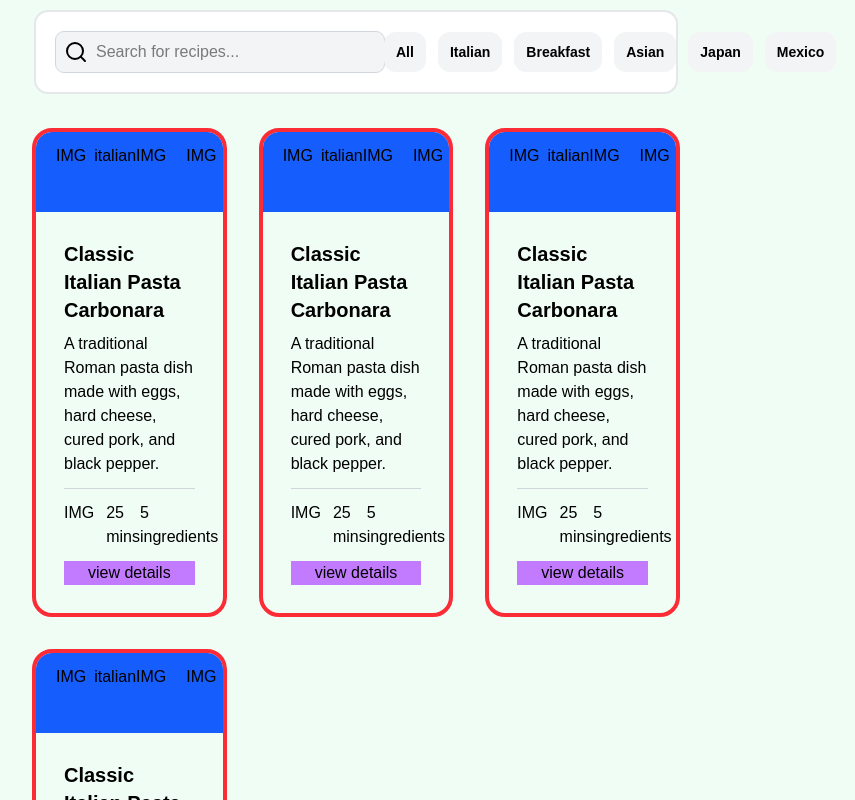
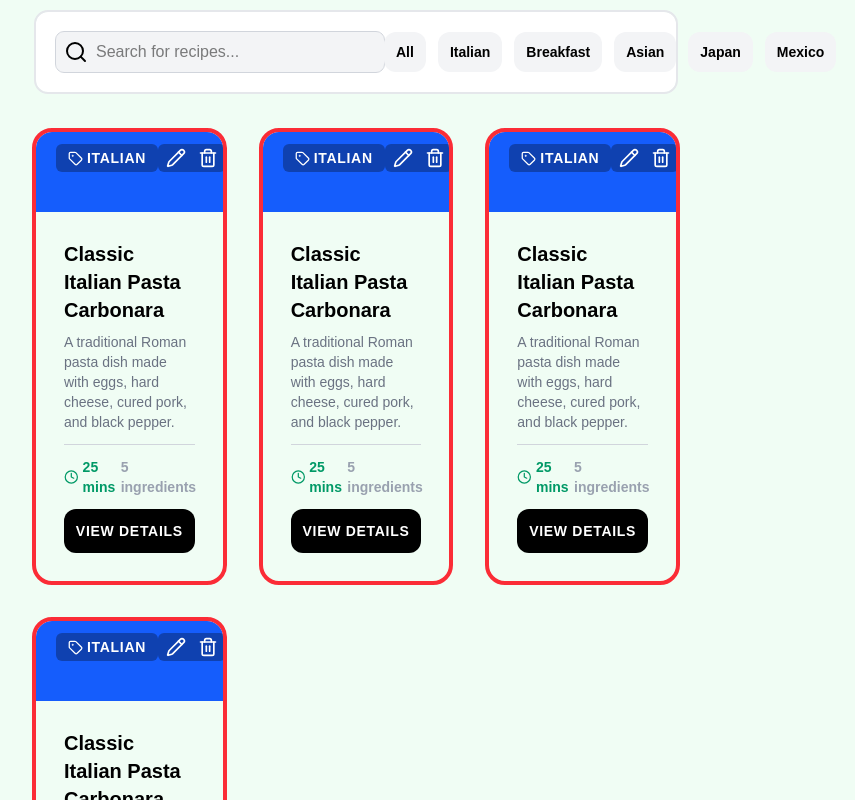
Before and after one commit to M-Ulmann/culinary-book, a Next.js app: page / in a window 1280 px wide. Shown: the part 420-1220 px from the top of the page, without its empty margins (284-1139 px from the left). Built offline with nearby package versions, Linux system fonts and the light colour scheme.

Commit message:
Upraveny design receptu v gridu

```diff
--- a/app/page.tsx
+++ b/app/page.tsx
@@ -1,4 +1,4 @@
-import { Trash, Pencil, TagIcon, Clock, MoonStar, Sun, Search } from "lucide-react";
+import { Trash, Pencil, Clock, MoonStar, Sun, Search, Tag } from "lucide-react";
 import Utensils from '@/public/utensils.png'
 import Image from "next/image";
 
@@ -97,20 +97,20 @@ export default function Home(){
 
         <div className="grid grid-cols-3 gap-10 ">
 
-          <div className="rounded-2xl outline-4 outline-red-500">
-            <div className="flex flex-row justify-between h-20 bg-blue-600 rounded-t-2xl px-5 py-3">
-              <div className="flex flex-row gap-2">
-                <p>IMG</p>
+          <div className="rounded-2xl outline-4 outline-red-500 hover:shadow-2xl hover:-translate-y-1.5 transition">
+            <div className="flex flex-row justify-between items-start h-20 bg-blue-600 rounded-t-2xl px-5 py-3">
+              <div className="flex flex-row gap-1 items-center bg-black/30 text-white px-3 py-1 rounded-md font-bold uppercase text-sm tracking-wider">
+                <Tag size={15}/>
                 <p>italian</p>
               </div>
 
-              <div className="flex flex-row items-start gap-5">
-                <button>
-                  <p>IMG</p>
+              <div className="flex flex-row gap-3 items-center bg-black/30 text-white px-2 py-1 rounded-md uppercase">
+                <button className="hover:text-amber-400">
+                  <Pencil size={20}/>
                 </button>
 
-                <button>
-                  <p>IMG</p>
+                <button className="hover:text-amber-400">
+                  <Trash size={20}/>
                 </button>
               </div>
             </div>
@@ -121,23 +121,23 @@ export default function Home(){
                 <h3 className="text-xl font-extrabold capitalize">
                   classic italian pasta carbonara
                 </h3>
-                <p>
+                <p className="text-gray-500 text-sm">
                   A traditional Roman pasta dish made with eggs, hard cheese, cured pork, and black pepper.
                 </p>
               </div>
 
               <div className="flex flex-row justify-between">
-                <div className="flex flex-row gap-3">
-                  <p>IMG</p>
+                <div className="flex flex-row gap-1 text-emerald-600 text-sm items-center font-bold">
+                  <Clock size={20}/>
                   <p>25 mins</p>
                 </div>
 
-                <p>
+                <p className="text-gray-400 text-sm font-bold">
                   5 ingredients
                 </p>
               </div>
 
-              <button className="bg-purple-400">
+              <button className="bg-black py-3 text-white font-bold uppercase tracking-wider rounded-xl text-sm hover:bg-emerald-600 transition">
                 view details
               </button>
             </section>
@@ -145,20 +145,20 @@ export default function Home(){
 
           </div>
 
-          <div className="rounded-2xl outline-4 outline-red-500">
-            <div className="flex flex-row justify-between h-20 bg-blue-600 rounded-t-2xl px-5 py-3">
-              <div className="flex flex-row gap-2">
-                <p>IMG</p>
+          <div className="rounded-2xl outline-4 outline-red-500 hover:shadow-2xl hover:-translate-y-1.5 transition">
+            <div className="flex flex-row justify-between items-start h-20 bg-blue-600 rounded-t-2xl px-5 py-3">
+              <div className="flex flex-row gap-1 items-center bg-black/30 text-white px-3 py-1 rounded-md font-bold uppercase text-sm tracking-wider">
+                <Tag size={15}/>
                 <p>italian</p>
               </div>
 
-              <div className="flex flex-row items-start gap-5">
-                <button>
-                  <p>IMG</p>
+              <div className="flex flex-row gap-3 items-center bg-black/30 text-white px-2 py-1 rounded-md uppercase">
+                <button className="hover:text-amber-400">
+                  <Pencil size={20}/>
                 </button>
 
-                <button>
-                  <p>IMG</p>
+                <button className="hover:text-amber-400">
+                  <Trash size={20}/>
                 </button>
               </div>
             </div>
@@ -169,23 +169,23 @@ export default function Home(){
                 <h3 className="text-xl font-extrabold capitalize">
                   classic italian pasta carbonara
                 </h3>
-                <p>
+                <p className="text-gray-500 text-sm">
                   A traditional Roman pasta dish made with eggs, hard cheese, cured pork, and black pepper.
                 </p>
               </div>
 
               <div className="flex flex-row justify-between">
-                <div className="flex flex-row gap-3">
-                  <p>IMG</p>
+                <div className="flex flex-row gap-1 text-emerald-600 text-sm items-center font-bold">
+                  <Clock size={20}/>
                   <p>25 mins</p>
                 </div>
 
-                <p>
+                <p className="text-gray-400 text-sm font-bold">
                   5 ingredients
                 </p>
               </div>
 
-              <button className="bg-purple-400">
+              <button className="bg-black py-3 text-white font-bold uppercase tracking-wider rounded-xl text-sm hover:bg-emerald-600 transition">
                 view details
               </button>
             </section>
@@ -193,20 +193,20 @@ export default function Home(){
 
           </div>
 
-          <div className="rounded-2xl outline-4 outline-red-500">
-            <div className="flex flex-row justify-between h-20 bg-blue-600 rounded-t-2xl px-5 py-3">
-              <div className="flex flex-row gap-2">
-                <p>IMG</p>
+          <div className="rounded-2xl outline-4 outline-red-500 hover:shadow-2xl hover:-translate-y-1.5 transition">
+            <div className="flex flex-row justify-between items-start h-20 bg-blue-600 rounded-t-2xl px-5 py-3">
+              <div className="flex flex-row gap-1 items-center bg-black/30 text-white px-3 py-1 rounded-md font-bold uppercase text-sm tracking-wider">
+                <Tag size={15}/>
                 <p>italian</p>
               </div>
 
-              <div className="flex flex-row items-start gap-5">
-                <button>
-                  <p>IMG</p>
+              <div className="flex flex-row gap-3 items-center bg-black/30 text-white px-2 py-1 rounded-md uppercase">
+                <button className="hover:text-amber-400">
+                  <Pencil size={20}/>
                 </button>
 
-                <button>
-                  <p>IMG</p>
+                <button className="hover:text-amber-400">
+                  <Trash size={20}/>
                 </button>
               </div>
             </div>
@@ -217,23 +217,23 @@ export default function Home(){
                 <h3 className="text-xl font-extrabold capitalize">
                   classic italian pasta carbonara
                 </h3>
-                <p>
+                <p className="text-gray-500 text-sm">
                   A traditional Roman pasta dish made with eggs, hard cheese, cured pork, and black pepper.
                 </p>
               </div>
 
               <div className="flex flex-row justify-between">
-                <div className="flex flex-row gap-3">
-                  <p>IMG</p>
+                <div className="flex flex-row gap-1 text-emerald-600 text-sm items-center font-bold">
+                  <Clock size={20}/>
                   <p>25 mins</p>
                 </div>
 
-                <p>
+                <p className="text-gray-400 text-sm font-bold">
                   5 ingredients
                 </p>
               </div>
 
-              <button className="bg-purple-400">
+              <button className="bg-black py-3 text-white font-bold uppercase tracking-wider rounded-xl text-sm hover:bg-emerald-600 transition">
                 view details
               </button>
             </section>
@@ -241,20 +241,20 @@ export default function Home(){
 
           </div>
 
-          <div className="rounded-2xl outline-4 outline-red-500">
-            <div className="flex flex-row justify-between h-20 bg-blue-600 rounded-t-2xl px-5 py-3">
-              <div className="flex flex-row gap-2">
-                <p>IMG</p>
+          <div className="rounded-2xl outline-4 outline-red-500 hover:shadow-2xl hover:-translate-y-1.5 transition">
+            <div className="flex flex-row justify-between items-start h-20 bg-blue-600 rounded-t-2xl px-5 py-3">
+              <div className="flex flex-row gap-1 items-center bg-black/30 text-white px-3 py-1 rounded-md font-bold uppercase text-sm tracking-wider">
+                <Tag size={15}/>
                 <p>italian</p>
               </div>
 
-              <div className="flex flex-row items-start gap-5">
-                <button>
-                  <p>IMG</p>
+              <div className="flex flex-row gap-3 items-center bg-black/30 text-white px-2 py-1 rounded-md uppercase">
+                <button className="hover:text-amber-400">
+                  <Pencil size={20}/>
                 </button>
 
-                <button>
-                  <p>IMG</p>
+                <button className="hover:text-amber-400">
+                  <Trash size={20}/>
                 </button>
               </div>
             </div>
@@ -265,23 +265,23 @@ export default function Home(){
                 <h3 className="text-xl font-extrabold capitalize">
                   classic italian pasta carbonara
                 </h3>
-                <p>
+                <p className="text-gray-500 text-sm">
                   A traditional Roman pasta dish made with eggs, hard cheese, cured pork, and black pepper.
                 </p>
               </div>
 
               <div className="flex flex-row justify-between">
-                <div className="flex flex-row gap-3">
-                  <p>IMG</p>
+                <div className="flex flex-row gap-1 text-emerald-600 text-sm items-center font-bold">
+                  <Clock size={20}/>
                   <p>25 mins</p>
                 </div>
 
-                <p>
+                <p className="text-gray-400 text-sm font-bold">
                   5 ingredients
                 </p>
               </div>
 
-              <button className="bg-purple-400">
+              <button className="bg-black py-3 text-white font-bold uppercase tracking-wider rounded-xl text-sm hover:bg-emerald-600 transition">
                 view details
               </button>
             </section>
```
